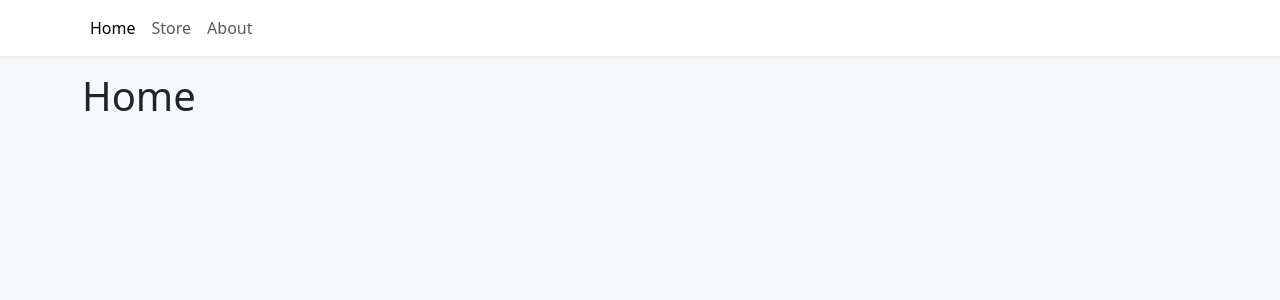
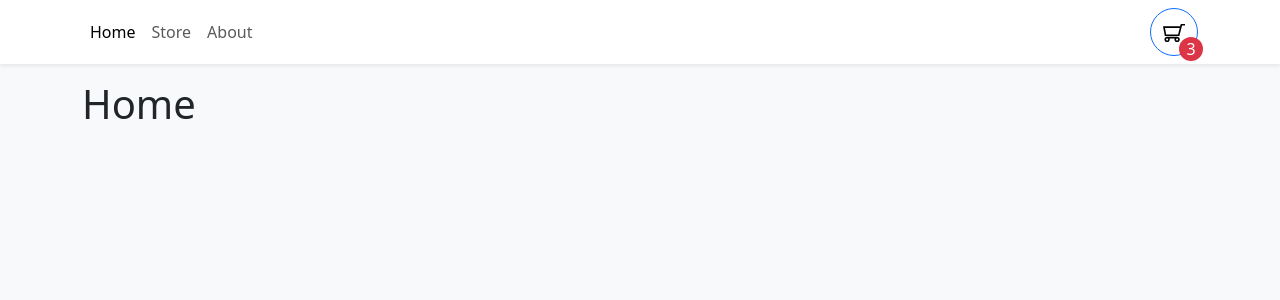
Before and after one commit to juanivanheer/shopping-cart, a React (Vite) app: page / in a window 1280 px wide. Shown: the top 300 px of the page. Built offline with nearby package versions, Linux system fonts and the light colour scheme.

Commit message:
feat: added cart button and display number

```diff
--- a/src/components/Navbar.tsx
+++ b/src/components/Navbar.tsx
@@ -16,6 +16,51 @@ export function Navbar() {
             About
           </Nav.Link>
         </Nav>
+        <Button
+          style={{ width: "3rem", height: "3rem", position: "relative" }}
+          variant="outline-primary"
+          className="rounded-circle"
+        >
+          <svg
+            fill="#000000"
+            version="1.1"
+            id="Capa_1"
+            xmlns="http://www.w3.org/2000/svg"
+            viewBox="0 0 902.86 902.86"
+          >
+            <g>
+              <g>
+                <path
+                  d="M671.504,577.829l110.485-432.609H902.86v-68H729.174L703.128,179.2L0,178.697l74.753,399.129h596.751V577.829z
+			 M685.766,247.188l-67.077,262.64H131.199L81.928,246.756L685.766,247.188z"
+                />
+                <path
+                  d="M578.418,825.641c59.961,0,108.743-48.783,108.743-108.744s-48.782-108.742-108.743-108.742H168.717
+			c-59.961,0-108.744,48.781-108.744,108.742s48.782,108.744,108.744,108.744c59.962,0,108.743-48.783,108.743-108.744
+			c0-14.4-2.821-28.152-7.927-40.742h208.069c-5.107,12.59-7.928,26.342-7.928,40.742
+			C469.675,776.858,518.457,825.641,578.418,825.641z M209.46,716.897c0,22.467-18.277,40.744-40.743,40.744
+			c-22.466,0-40.744-18.277-40.744-40.744c0-22.465,18.277-40.742,40.744-40.742C191.183,676.155,209.46,694.432,209.46,716.897z
+			 M619.162,716.897c0,22.467-18.277,40.744-40.743,40.744s-40.743-18.277-40.743-40.744c0-22.465,18.277-40.742,40.743-40.742
+			S619.162,694.432,619.162,716.897z"
+                />
+              </g>
+            </g>
+          </svg>
+          <div
+            className="rounded-circle bg-danger d-flex justify-content-center align-items-center"
+            style={{
+              color: "white",
+              width: "1.5rem",
+              height: "1.5 rem",
+              position: "absolute",
+              bottom: 0,
+              right: 0,
+              transform: "translate(25%, 25%)"
+            }}
+          >
+            3
+          </div>
+        </Button>
       </Container>
     </NavbarBs>
   );
```
